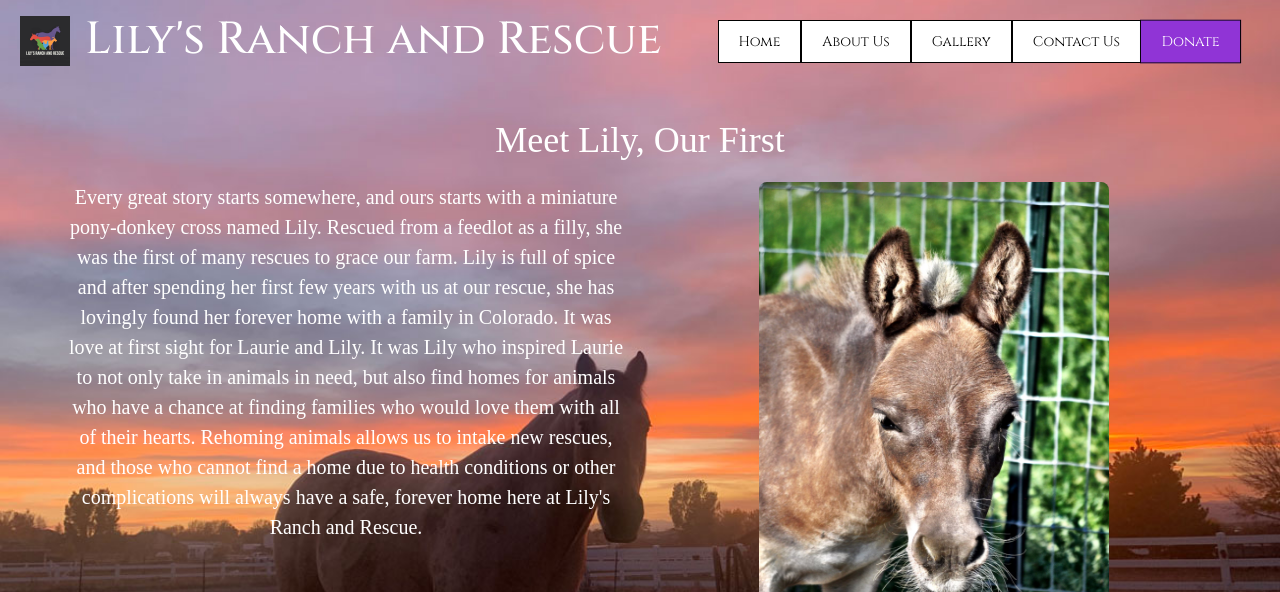
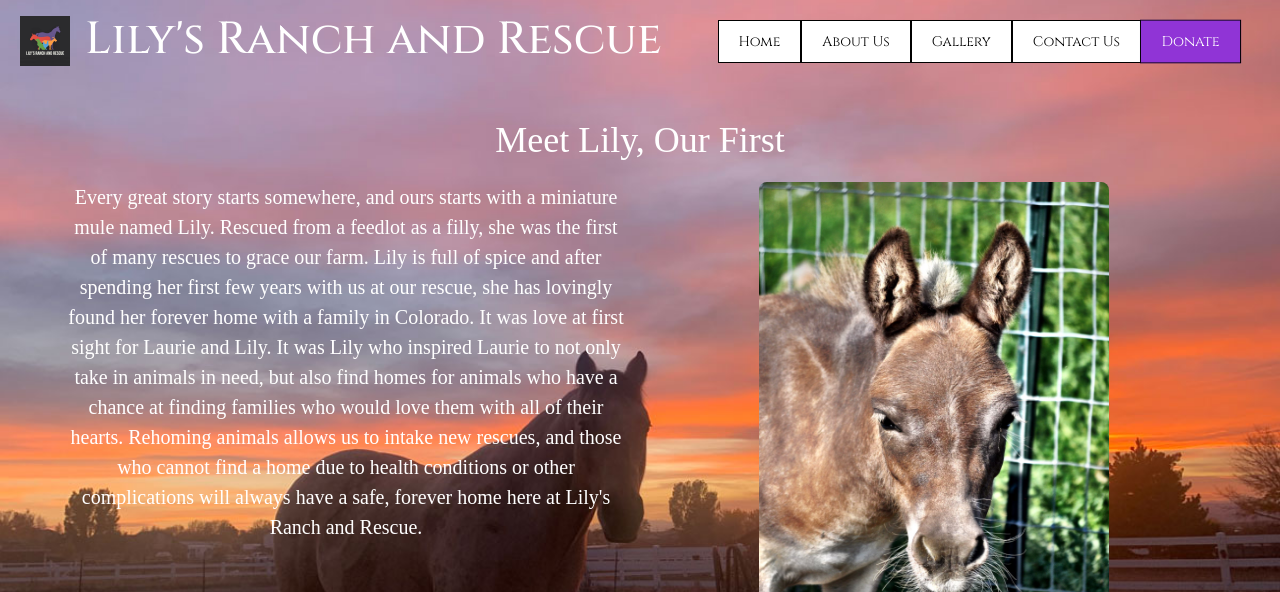
Before and after one commit to coltondane/ranch_rescue, a React (Vite) app in the folder animal-rescue/: page /about in a window 1280 px wide. Shown: the top 592 px of the page. Built offline with nearby package versions, Linux system fonts and the light colour scheme; a web font is replaced by a local one.

Commit message:
implementing clients changes to descriptions

```diff
--- a/animal-rescue/src/pages/AboutUs.jsx
+++ b/animal-rescue/src/pages/AboutUs.jsx
@@ -21,7 +21,7 @@ function AboutPage() {
       <Row className='summary-lily'>
         <Col>
           <p>
-            Every great story starts somewhere, and ours starts with a miniature pony-donkey cross named Lily. Rescued from a feedlot as a filly, she was the first of many rescues to grace our farm. Lily is full of spice and after spending her first few years with us at our rescue, she has lovingly found her forever home with a family in Colorado. It was love at first sight for Laurie and Lily. It was Lily who inspired Laurie to not only take in animals in need, but also find homes for animals who have a chance at finding families who would love them with all of their hearts. Rehoming animals allows us to intake new rescues, and those who cannot find a home due to health conditions or other complications will always have a safe, forever home here at Lily's Ranch and Rescue.
+          Every great story starts somewhere, and ours starts with a miniature mule named Lily. Rescued from a feedlot as a filly, she was the first of many rescues to grace our farm. Lily is full of spice and after spending her first few years with us at our rescue, she has lovingly found her forever home with a family in Colorado. It was love at first sight for Laurie and Lily. It was Lily who inspired Laurie to not only take in animals in need, but also find homes for animals who have a chance at finding families who would love them with all of their hearts. Rehoming animals allows us to intake new rescues, and those who cannot find a home due to health conditions or other complications will always have a safe, forever home here at Lily's Ranch and Rescue.
           </p>
         </Col>
         <Col>
@@ -35,7 +35,7 @@ function AboutPage() {
         <Col>
           <h2 className='why-title'>Why We Do What We Do</h2>
           <p>
-              To make a long story short, the animals are our reason. We have made the choice to be the voice for the voiceless. These animals who are neglected, abused, and pushed aside who are rescued by us remind us just how important our role is to be their voice. To be the ones to speak up on their behalf and educate others on the traumatic abuse that occurs to a number of animals daily.
+            To make a long story short, the animals are our reason. We have made the choice to be the voice for the voiceless. These animals who are neglected, abused, and pushed aside who are rescued by us remind us just how important our role is to be their voice. To be the ones to speak up on their behalf and educate others on the traumatic abuse that occurs to a number of animals daily.
           </p>
           <p>
               Not only is it important to us to be their voices, but it is equally as important to us that we show the animals the love they never received. At Lily's Ranch and Rescue, we pride ourselves on the healing love and care that we provide each animal that joins us.
@@ -50,7 +50,7 @@ function AboutPage() {
         <Col className='mission-desc'>
         <h2>Our Mission</h2>
           <p>
-            At Lily's Ranch and Rescue, our mission is to provide the highest level of respect, love, and care to each animal that is rescued by us. Through rehabilitation and continuous work with each animal, our goal is to re-home or provide a soft landing to every animal that crosses our path.
+            At Lily's Ranch and Rescue, our mission is to provide the highest level of respect, love, and care to each animal that is rescued by us. Through rehabilitation and continuous work with each animal, our goal is to rehome or provide a soft landing to every animal that crosses our path.
           </p>
           <p>
             We educate about animal abuse and neglect to not only the community we reside in, but world-wide. Through our rescue, we aim to raise awareness around the number of ways that all animals, especially equine, are treated globally and to help fight for stricter laws around the neglect, abuse, and mistreatment of animals.
@@ -64,10 +64,10 @@ function AboutPage() {
         <Col className='founder-content'>
           <h1>Meet the Founders</h1>
           <p>
-            Lily's Ranch & Rescue was founded by Laurie. Laurie has been fostering and rehabilitating animals for over 10 years but recently began Lily's Ranch and Rescue in 2017. Through Laurie's passion and love for animals, she has rescued over 150 animals and that number continues to grow.
+            Lily's Ranch & Rescue was founded by Trey and Laurie Beattie. They have been fostering and rehabilitating animals for over 10 years but recently began Lily's Ranch and Rescue in 2017. Through Laurie's passion and love for animals, she has rescued over 300 animals and that number continues to grow.
           </p>
           <p>
-            Laurie was residing in Colorado when she initially founded Lily's Ranch and Rescue. In the Summer of 2022, Laurie made the move to Hopkinsville, Kentucky where a new chapter for the rescue.
+            Trey and Laurie were residing in Colorado when they  initially founded Lily's Ranch and Rescue. In the Summer of 2022,  made the move across the country to Kentucky where a new chapter for the rescue was to start.  Our vision is to help rescues and shelters in our area help with spays and neuters and minor surgeries by building a surgery center on our property and funding it so more lives can be saved.  In our area there is no large animal surgery center.  A horse needing colic surgery for example  would have to travel 5-6 hours to the nearest facility. There are so many. At first, we didn’t know why Kentucky was on the radar but now that we have lived there two years we see why we are needed.
           </p>
           <p>
             At Lily's Ranch and Rescue, equine animals are our specialty, but we do not turn away any animal that is in need of our help. We also never turn away any volunteer help! Contact us if you would like to learn about our volunteer opportunities.
```
